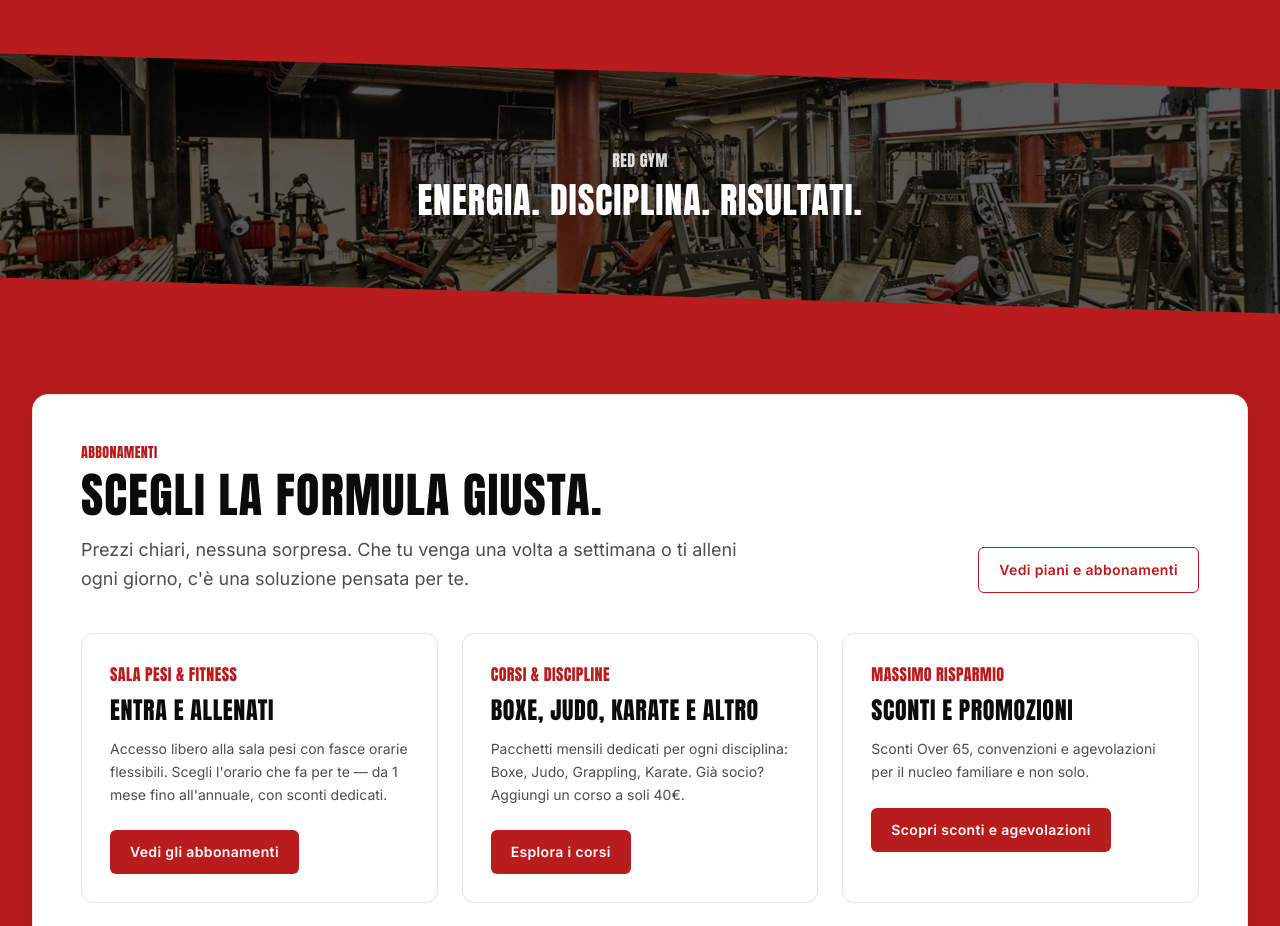
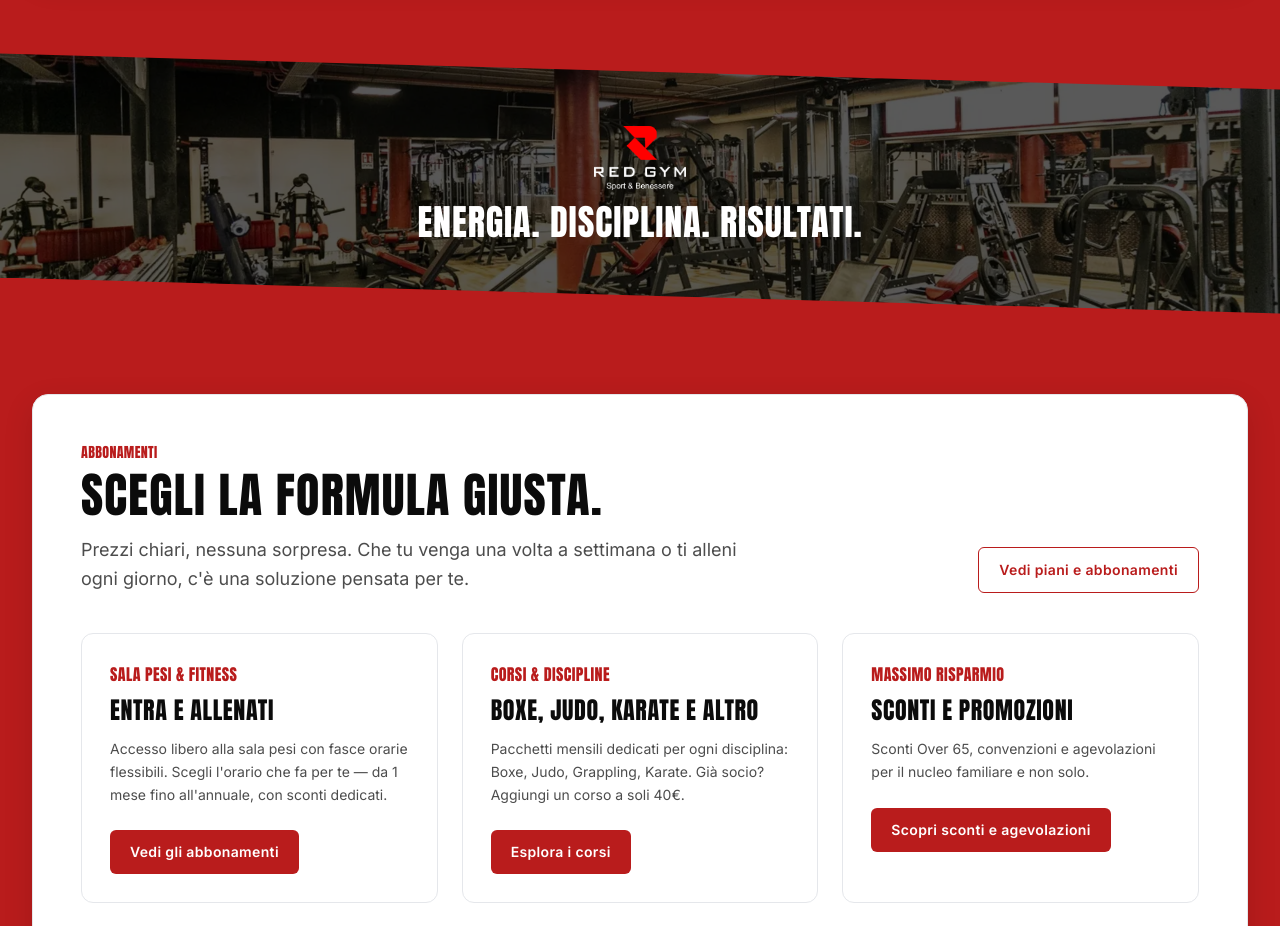
Before and after one commit to alelodato/red-gym, a Next.js app: page / in a window 1280 px wide. Shown: the part 3900-4826 px from the top of the page. Built offline with nearby package versions, Linux system fonts and the light colour scheme.

Commit message:
aggiunto sezione diagonale alla pagina dei corsi

```diff
--- a/app/about/page.js
+++ b/app/about/page.js
@@ -245,7 +245,13 @@ function DiagonalBand({
 
       <div className="absolute inset-0 flex items-center">
         <div className="mx-auto max-w-7xl px-4 sm:px-6 lg:px-8">
-          <p className="section-title text-white/80">{kicker}</p>
+          <div className="flex justify-center mb-3">
+            <img
+              src={toPublicSrc("logo-negativo.png")}
+              alt="Red Gym"
+              className="h-12 sm:h-14 lg:h-16 w-auto"
+            />
+          </div>
           <h3 className="font-heading uppercase tracking-wide text-white text-2xl sm:text-3xl lg:text-4xl mt-2">
             {title}
           </h3>
--- a/app/courses/page.js
+++ b/app/courses/page.js
@@ -2,6 +2,7 @@
 
 import { useEffect } from "react";
 import Button from "@/components/Button";
+import Image from "next/image";
 
 function toPublicSrc(path) {
   if (!path) return "";
@@ -629,6 +630,45 @@ function CourseSection({ course, invert = false }) {
   );
 }
 
+function DiagonalBand({
+  image = "sala3.JPG",
+  title = "Energia. Disciplina. Risultati.",
+}) {
+  return (
+    <section className="relative bg-brand-red overflow-hidden">
+      <div className="relative h-[220px] sm:h-[280px] lg:h-[340px]">
+        <Image
+          src={toPublicSrc(image)}
+          alt={title}
+          fill
+          className="object-cover"
+          sizes="100vw"
+        />
+        <div className="absolute inset-0 bg-black/45" />
+
+        {/* Tagli diagonali solo su desktop */}
+        <div className="hidden sm:block absolute -top-1 left-0 right-0 h-20 bg-brand-red [clip-path:polygon(0_0,100%_0,100%_55%,0_100%)]" />
+        <div className="hidden sm:block absolute -bottom-1 left-0 right-0 h-20 bg-brand-red [clip-path:polygon(0_45%,100%_0,100%_100%,0_100%)]" />
+      </div>
+
+      <div className="absolute inset-0 flex items-center">
+        <div className="mx-auto max-w-7xl px-4 sm:px-6 lg:px-8">
+          <div className="flex justify-center mb-3">
+            <img
+              src={toPublicSrc("logo-negativo.png")}
+              alt="Red Gym"
+              className="h-12 sm:h-14 lg:h-16 w-auto"
+            />
+          </div>
+          <h3 className="font-heading uppercase tracking-wide text-white text-2xl sm:text-3xl lg:text-4xl mt-2">
+            {title}
+          </h3>
+        </div>
+      </div>
+    </section>
+  );
+}
+
 export default function CoursesPage() {
   const TOP_BLOCK = COURSES.slice(0, 5);
   const REST_BLOCK = COURSES.slice(5);
@@ -706,7 +746,7 @@ export default function CoursesPage() {
             })}
           </div>
         </WhiteBlock>
-
+<DiagonalBand image="sala3.JPG" />
         <WhiteBlock>
           <div className="space-y-0 sm:space-y-10">
             {REST_BLOCK.map((course) => {
--- a/app/page.js
+++ b/app/page.js
@@ -318,7 +318,7 @@ function DiagonalPhoto({
   );
 }
 
-function DiagonalBand({ image = "palestra1.webp", kicker = "Red Gym", title = "Sport & Benessere", flip = true }) {
+function DiagonalBand({ image = "palestra1.webp", title = "Sport & Benessere", flip = true }) {
   return (
     <section className="relative bg-brand-red overflow-hidden">
       <div className="relative h-[230px] sm:h-[280px] lg:h-[340px]">
@@ -329,8 +329,15 @@ function DiagonalBand({ image = "palestra1.webp", kicker = "Red Gym", title = "S
 
       <div className="absolute inset-0 flex items-center">
         <div className={[SHELL, "px-4 sm:px-6 lg:px-8"].join(" ")}>
-          <p className="section-title text-center text-white/85">{kicker}</p>
-          <h3 className="font-heading uppercase text-center tracking-wide text-white text-2xl sm:text-3xl lg:text-4xl mt-2">
+          {/* Logo al posto del kicker */}
+          <div className="flex justify-center mb-3">
+            <img
+              src={toPublicSrc("logo-negativo.png")}
+              alt="Red Gym"
+              className="h-12 sm:h-14 lg:h-16 w-auto"
+            />
+          </div>
+          <h3 className="font-heading uppercase text-center tracking-wide text-white text-2xl sm:text-3xl lg:text-4xl">
             {title}
           </h3>
         </div>
```
